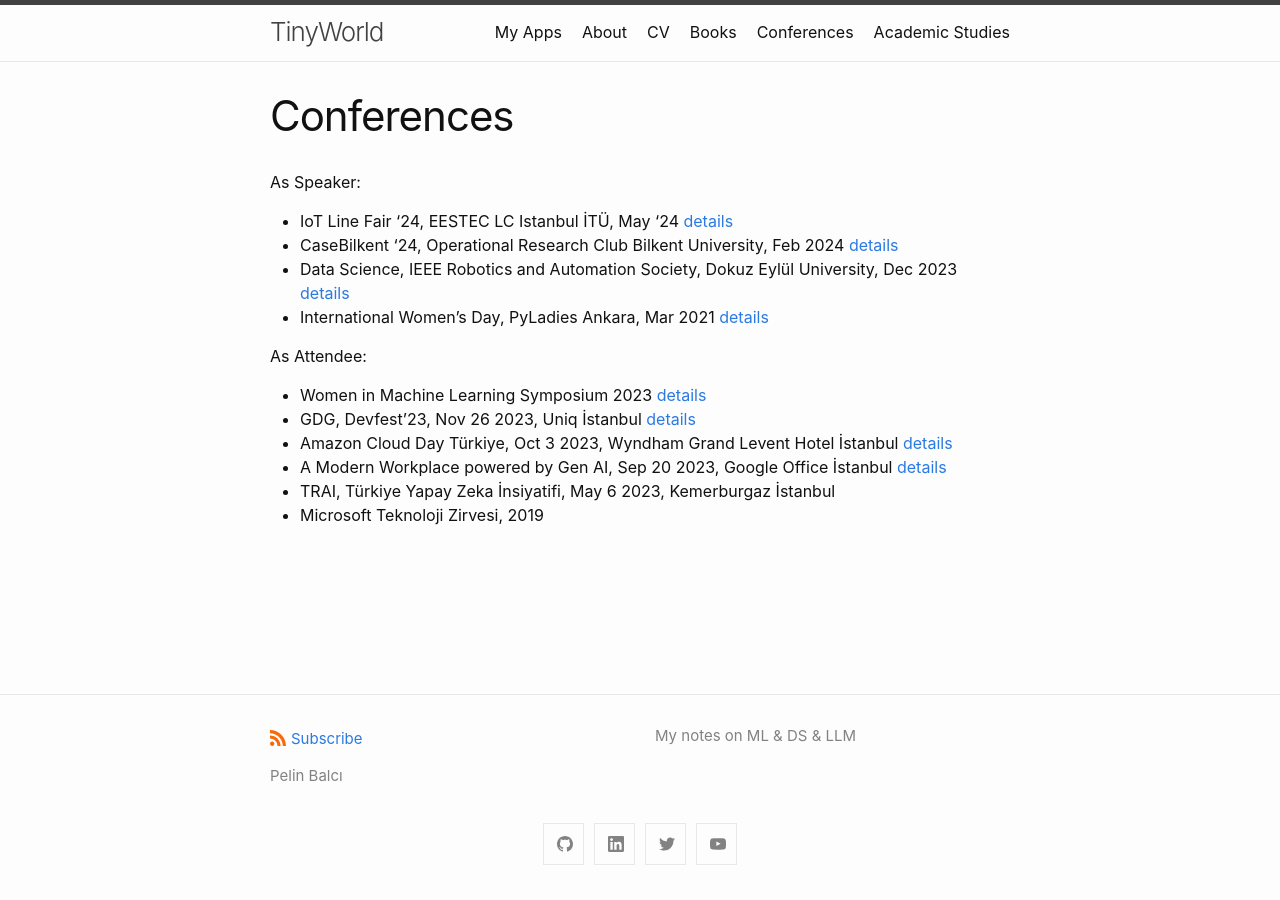
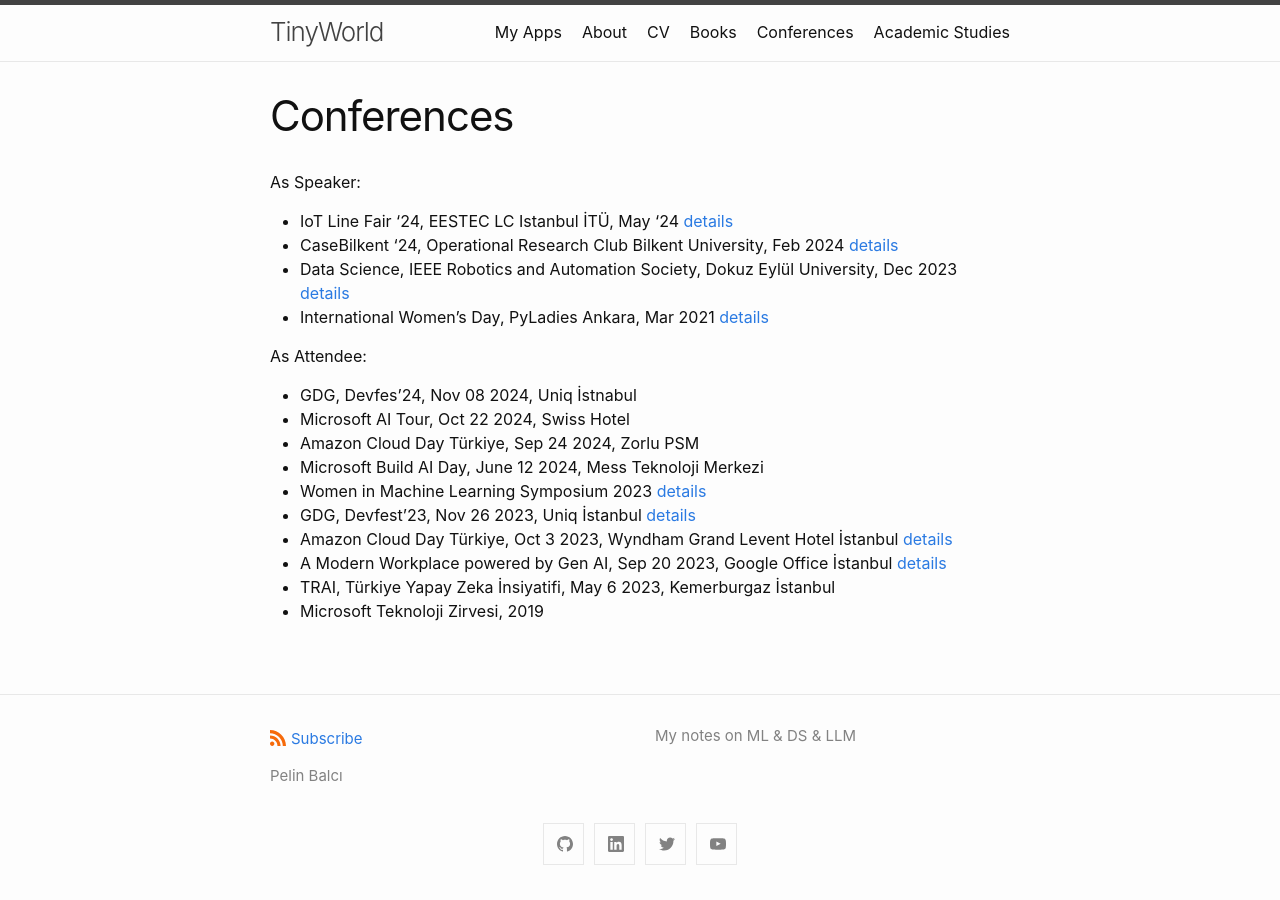
Before and after one commit to pelinbalci/pelinbalci.github.io, a Jekyll site: the page built from Conferences.md, in a window 1280 px wide. Built offline with Jekyll 4.4.1, drawn with Linux system fonts in a browser that asks for light colours.

Commit message:
update conferences

```diff
--- a/Conferences.md
+++ b/Conferences.md
@@ -13,6 +13,10 @@ As Speaker:
 
 As Attendee:
 
+- GDG, Devfes'24, Nov 08 2024, Uniq İstnabul
+- Microsoft AI Tour, Oct 22 2024, Swiss Hotel
+- Amazon Cloud Day Türkiye, Sep 24 2024, Zorlu PSM
+- Microsoft Build AI Day, June 12 2024, Mess Teknoloji Merkezi
 - Women in Machine Learning Symposium 2023 [details](https://aidevelopers.withgoogle.com/events/wiml-symposium-2023)
 - GDG, Devfest'23, Nov 26 2023, Uniq İstanbul [details](https://devfest.istanbul/)
 - Amazon Cloud Day Türkiye, Oct 3 2023, Wyndham Grand Levent Hotel İstanbul [details](https://aws.amazon.com/tr/events/cloud-day-turkiye/)
```
